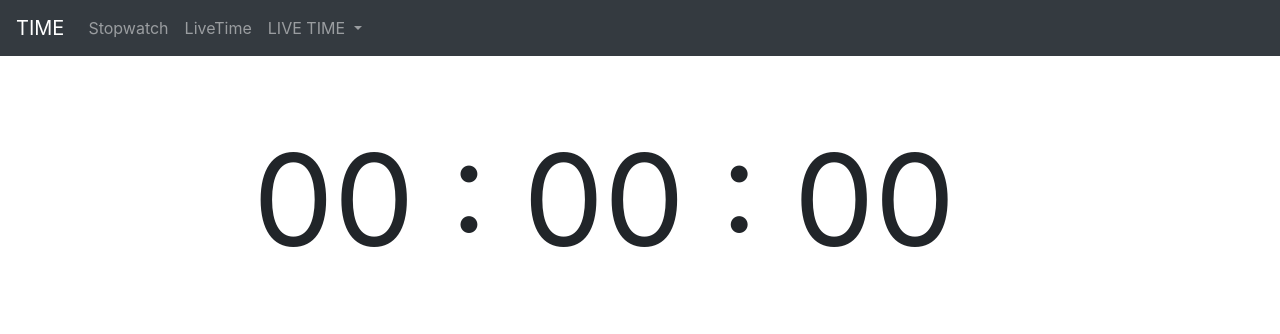
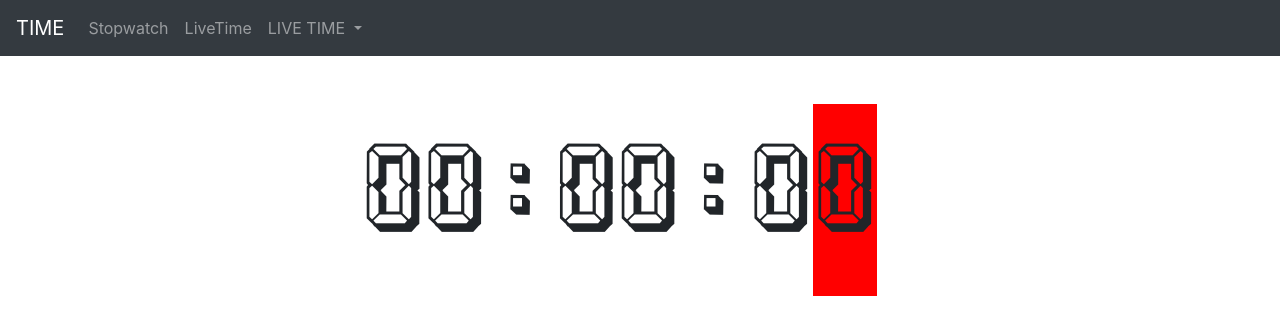
Before and after one commit to karanparmar1/js-demo, a plain HTML site: page js-clock/clock.html in a window 1280 px wide. Drawn offline with Linux system fonts and the light colour scheme.

Commit message:
improved Clock
fixed LiveTime 24Hrs bug and imprived UI

```diff
--- a/js-clock/clock.html
+++ b/js-clock/clock.html
@@ -66,7 +66,7 @@
           <div class="clock" id="clock">
             <span class="hour clock-item" id="hour"></span> :
             <span class="minute clock-item" id="minute"></span> :
-            <span class="second clock-item" id="second"></span>
+            <span class="second clock-item" id="second"> <span class="digit" id="left-sec"></span><span class="digit"  id="right-sec"></span> </span>
             <span class="meridian clock-item" id="meridian">&nbsp;</span>
           </div>
         </div>
--- a/js-clock/css/style.css
+++ b/js-clock/css/style.css
@@ -1,19 +1,30 @@
+@font-face {
+  font-family: fakehope;
+  font-style: normal;
+  src: url("../font/FakeHope.ttf") format("truetype");
+  font-display: swap;
+}
+
 #resetDiv,
 .clock-controls {
   display: none;
 }
-
-.btn{
-  font-size:2vw;
+.digit {
+  display: inline-block;
+  width: 5vw;
+}
+.btn {
+  font-size: 2vw;
   transition: all 2s;
 }
 
-.btn:focus{
+.btn:focus {
   border-color: aqua;
   border-radius: 20%;
 }
 
 #clock {
+  font-family: fakehope, Arial, Helvetica, sans-serif;
   font-size: 10vw;
   user-select: none;
 }
--- a/js-clock/js/script.js
+++ b/js-clock/js/script.js
@@ -4,20 +4,28 @@ var hr = 0,
 var today = new Date();
 var utcToday = today.getUTCDate();
 var started = false;
-hourContent = document.getElementById("hour");
-minuteContent = document.getElementById("minute");
-secondContent = document.getElementById("second");
-meridianContent = document.getElementById("meridian");
-startButton = document.getElementById("startButton");
-resetButton = document.getElementById("resetButton");
-resetDiv = document.getElementById("resetDiv");
-liveTimeButton = document.getElementById("liveTimeButton");
-stopwatch_controls = document.getElementById("stopwatch-controls");
-livetime_controls = document.getElementById("livetime-controls");
+function getById(id) {
+  return document.getElementById(id);
+}
+hourContent = getById("hour");
+minuteContent = getById("minute");
+secondContent = getById("second");
+meridianContent = getById("meridian");
+startButton = getById("startButton");
+resetButton = getById("resetButton");
+resetDiv = getById("resetDiv");
+liveTimeButton = getById("liveTimeButton");
+stopwatch_controls = getById("stopwatch-controls");
+livetime_controls = getById("livetime-controls");
+lsec = getById("left-sec");
+rsec = getById("right-sec");
 var clockInterval;
 
 function show(element) {
   element.style.display = "block";
+}
+function showInline(element) {
+  element.style.display = "inline-block";
 }
 function hide(element) {
   element.style.display = "none";
@@ -32,14 +40,24 @@ function setValues(hr, min, sec) {
   sec = (sec < 10) ? "0" + Number(sec) : sec;
   hourContent.innerHTML = hr;
   minuteContent.innerHTML = min;
-  secondContent.innerHTML = sec;
+  //secondContent.innerHTML = sec;
+
+
+  setContent(lsec, Math.floor(sec / 10));
+  setContent(rsec, sec % 10);
+  rsec.addEventListener('DOMSubtreeModified', changer(rsec));
 }
+function changer(element) {
 
+  var myArray = ['red', 'green', 'blue', 'black'];
+  var randomColor = myArray[(Math.random() * myArray.length) | 0];
+  element.style.backgroundColor = randomColor;
+}
 setValues(0, 0, 0);
 
 function startClock() {
   started = !started;
-  resetDiv.style.display = "inline-block";
+  showInline(resetDiv);
   startButton.innerHTML = "STOP";
   clearInterval(clockInterval);
   if (started) {
@@ -80,6 +98,7 @@ function resetClock() {
 function stopwatch() {
   hide(livetime_controls);
   show(stopwatch_controls);
+  hide(meridianContent);
   resetClock();
 }
 
@@ -99,6 +118,7 @@ function livetime() {
 function countryClock(utcHour, utcMin) {
   hide(stopwatch_controls);
   show(livetime_controls);
+  showInline(meridianContent);
   setValues(0, 0, 0);
   clearInterval(clockInterval);
   clockInterval = setInterval(function () {
@@ -113,12 +133,14 @@ function countryClock(utcHour, utcMin) {
     if (hr > 24) {
       hr -= 24;
     }
+    ampm = hr < 12 ? "AM" : "PM"
     hr = (hr == 24) ? 0 : hr;
     min = (min == 60) ? 0 : min;
     sec = (sec == 60) ? 0 : sec;
+    hr = (hr % 12 == 0) ? 12 : (hr % 12);
 
     time = Number(hr) + " : " + Number(min) + " : " + Number(sec);
-    setContent(meridianContent, hr < 12 ? "AM" : "PM");
-    setValues(hr % 12, min, sec);
+    setContent(meridianContent, ampm);
+    setValues(hr, min, sec);
   }, 1000);
 }
```
Also changed, not shown: js-clock/font/FakeHope.ttf (added).
